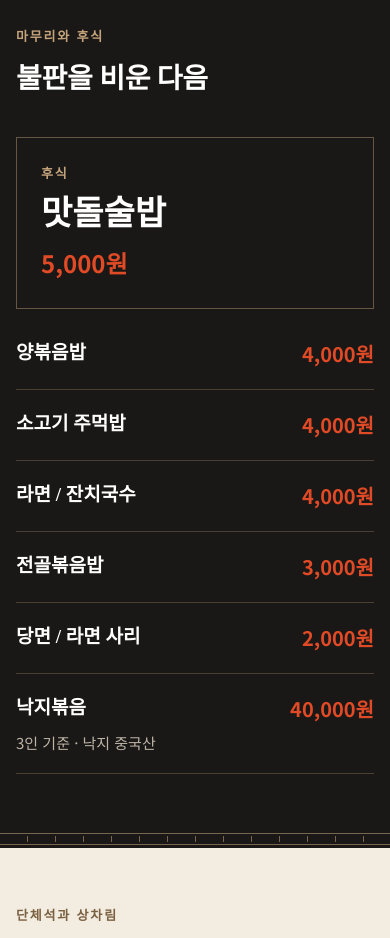
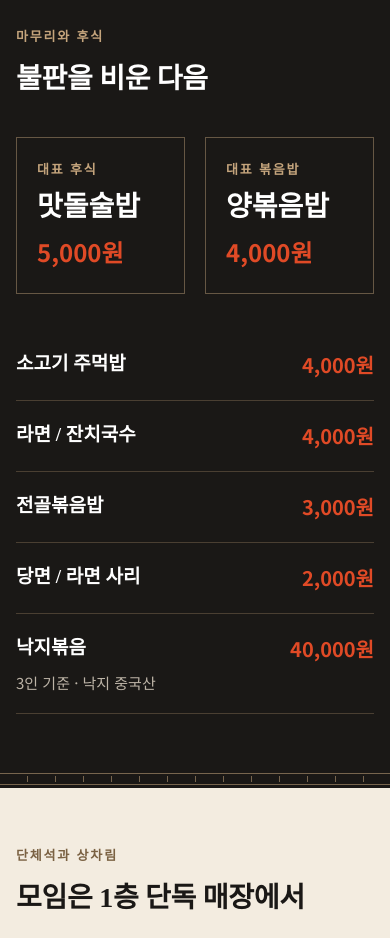
Before and after one commit to jinpark4525/-matdol, a plain HTML site: page index.html in a window 390 px wide. Shown: the part 5300-6238 px from the top of the page. Drawn offline with Linux system fonts and the light colour scheme.

Commit message:
마무리와 후식: 맛돌술밥·양볶음밥을 대표 메뉴로
Co-Authored-By: Claude Opus 5.5 <noreply@anthropic.com>
Claude-Session: https://claude.ai/code/session_01RVZVf1HfAvuTVMDRxvP2sh

```diff
--- a/index.html
+++ b/index.html
@@ -158,8 +158,10 @@ p{margin:0}
 .jg-notes{margin-top:18px;font-size:15px;color:var(--mute-on-light)}
 
 /* 8 finish */
-.finish{display:grid;grid-template-columns:minmax(0,1fr) minmax(0,1fr);gap:clamp(28px,5vw,64px);margin-top:40px;align-items:start}
-.feature{border:1px solid rgba(196,164,124,.45);padding:clamp(24px,4vw,40px)}
+.finish{display:grid;grid-template-columns:minmax(0,1fr) minmax(0,1fr);gap:20px;margin-top:40px;align-items:stretch}
+.finish-more{display:grid;grid-template-columns:minmax(0,1fr) minmax(0,1fr);gap:0 clamp(28px,5vw,64px);margin-top:36px}
+.finish-more .menu-list li:first-child{padding-top:18px}
+.feature{border:1px solid rgba(196,164,124,.45);padding:clamp(24px,4vw,40px);display:flex;flex-direction:column}
 .feature .k{font-size:13px;letter-spacing:.14em;font-weight:700;color:var(--wood)}
 .feature .t{font-family:var(--serif);font-weight:900;font-size:clamp(34px,5vw,48px);margin-top:10px;line-height:1.2}
 .feature .p{color:var(--juhong);font-weight:700;font-size:24px;margin-top:8px}
@@ -241,13 +243,16 @@ footer dd{margin:0}
 
 @media (max-width:820px){
   .trust,.steps{grid-template-columns:minmax(0,1fr)}
-  .story,.principle,.grill,.finish,.group,.award,.visit,.tables,.take-grid{grid-template-columns:minmax(0,1fr)}
+  .story,.principle,.grill,.finish-more,.group,.award,.visit,.tables,.take-grid{grid-template-columns:minmax(0,1fr)}
+  .finish-more .menu-list+.menu-list li:first-child{padding-top:18px}
   .visit img{aspect-ratio:4/3;object-position:50% 35%}
   .group figure img{aspect-ratio:4/3}
   .callbar{display:flex}
   .hero .inner{min-height:620px}
 }
 @media (max-width:420px){
+  .feature{padding:20px}
+  .feature .t{font-size:28px}
   .sizes{grid-template-columns:minmax(0,1fr)}
   .size{border-left:0;border-top:1px solid var(--wood)}
   .size-label+.size{border-top:0}
@@ -414,15 +419,23 @@ footer dd{margin:0}
     <h2 id="t-fin">불판을 비운 다음</h2>
     <div class="finish">
       <div class="feature">
-        <p class="k">후식</p>
+        <p class="k">대표 후식</p>
         <p class="t">맛돌술밥</p>
         <p class="p num">5,000원</p>
       </div>
+      <div class="feature">
+        <p class="k">대표 볶음밥</p>
+        <p class="t">양볶음밥</p>
+        <p class="p num">4,000원</p>
+      </div>
+    </div>
+    <div class="finish-more">
       <ul class="menu-list num">
-        <li><span class="name">양볶음밥</span><span class="price">4,000원</span></li>
         <li><span class="name">소고기 주먹밥</span><span class="price">4,000원</span></li>
         <li><span class="name">라면 / 잔치국수</span><span class="price">4,000원</span></li>
         <li><span class="name">전골볶음밥</span><span class="price">3,000원</span></li>
+      </ul>
+      <ul class="menu-list num">
         <li><span class="name">당면 / 라면 사리</span><span class="price">2,000원</span></li>
         <li><span class="name">낙지볶음</span><span class="price">40,000원</span><span class="meta">3인 기준 · 낙지 중국산</span></li>
       </ul>
```
